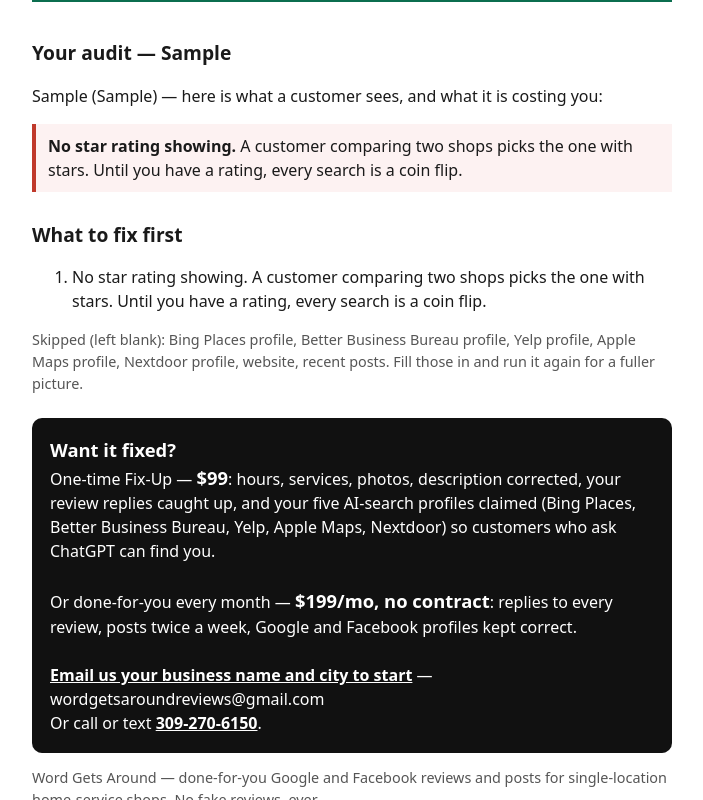
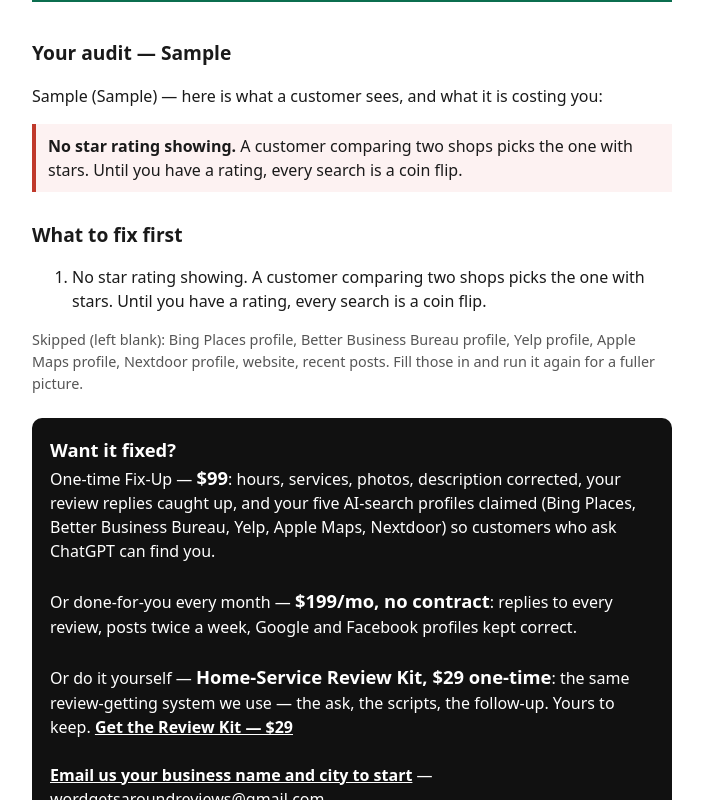
Before and after one commit to Leviathiam/leviathiam.github.io, a plain HTML site: page free-audit.html in a window 1280 px wide. Both pictures are taken after typing "Sample", "Sample", "5", "5", "5", "5" into the empty fields and a click on the button "Run my free audit". Shown: the part 1535-2335 px from the top of the page, without its empty margins (288-991 px from the left). Drawn offline with Linux system fonts and the light colour scheme.

Commit message:
Add $29 Home-Service Review Kit as DIY alternative in audit results offer

```diff
--- a/free-audit.html
+++ b/free-audit.html
@@ -73,6 +73,7 @@ button:hover{background:#095c42}
 <b>Want it fixed?</b><br>
 One-time Fix-Up — <b>$99</b>: hours, services, photos, description corrected, your review replies caught up, and your five AI-search profiles claimed (Bing Places, Better Business Bureau, Yelp, Apple Maps, Nextdoor) so customers who ask ChatGPT can find you.<br><br>
 Or done-for-you every month — <b>$199/mo, no contract</b>: replies to every review, posts twice a week, Google and Facebook profiles kept correct.<br><br>
+Or do it yourself — <b>Home-Service Review Kit, $29 one-time</b>: the same review-getting system we use — the ask, the scripts, the follow-up. Yours to keep. <a href="https://hfnzjq-js.myshopify.com/products/home-service-review-kit" style="color:#fff;text-decoration:underline;font-weight:700">Get the Review Kit — $29</a><br><br>
 <a href="mailto:wordgetsaroundreviews@gmail.com?subject=Fix-Up%20request&body=Business%20name%3A%0ACity%3A%0A" style="color:#fff;text-decoration:underline;font-weight:700">Email us your business name and city to start</a> — wordgetsaroundreviews@gmail.com<br>Or call or text <a href="tel:+13092706150" style="color:#fff;text-decoration:underline;font-weight:700">309-270-6150</a>.
 </div>
 <p class="note">Word Gets Around — done-for-you Google and Facebook reviews and posts for single-location home-service shops. No fake reviews, ever.</p>
```
